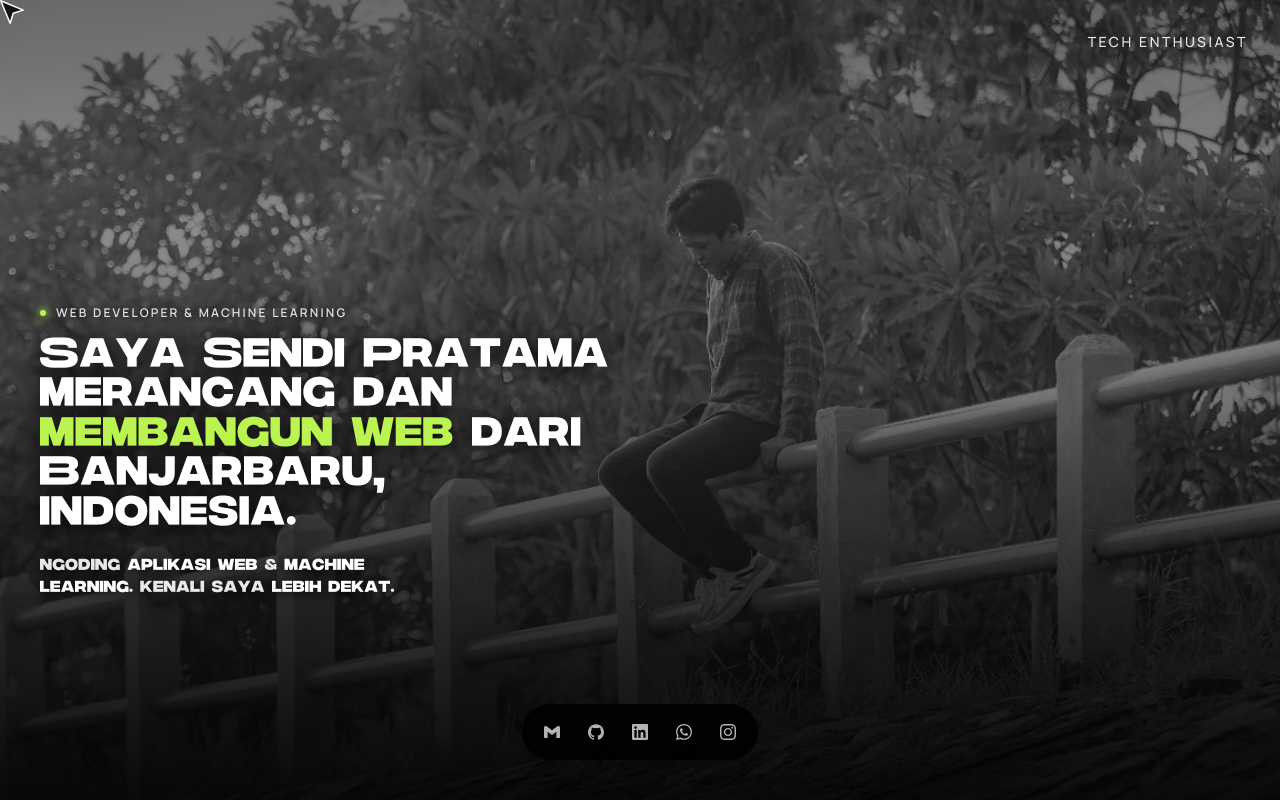
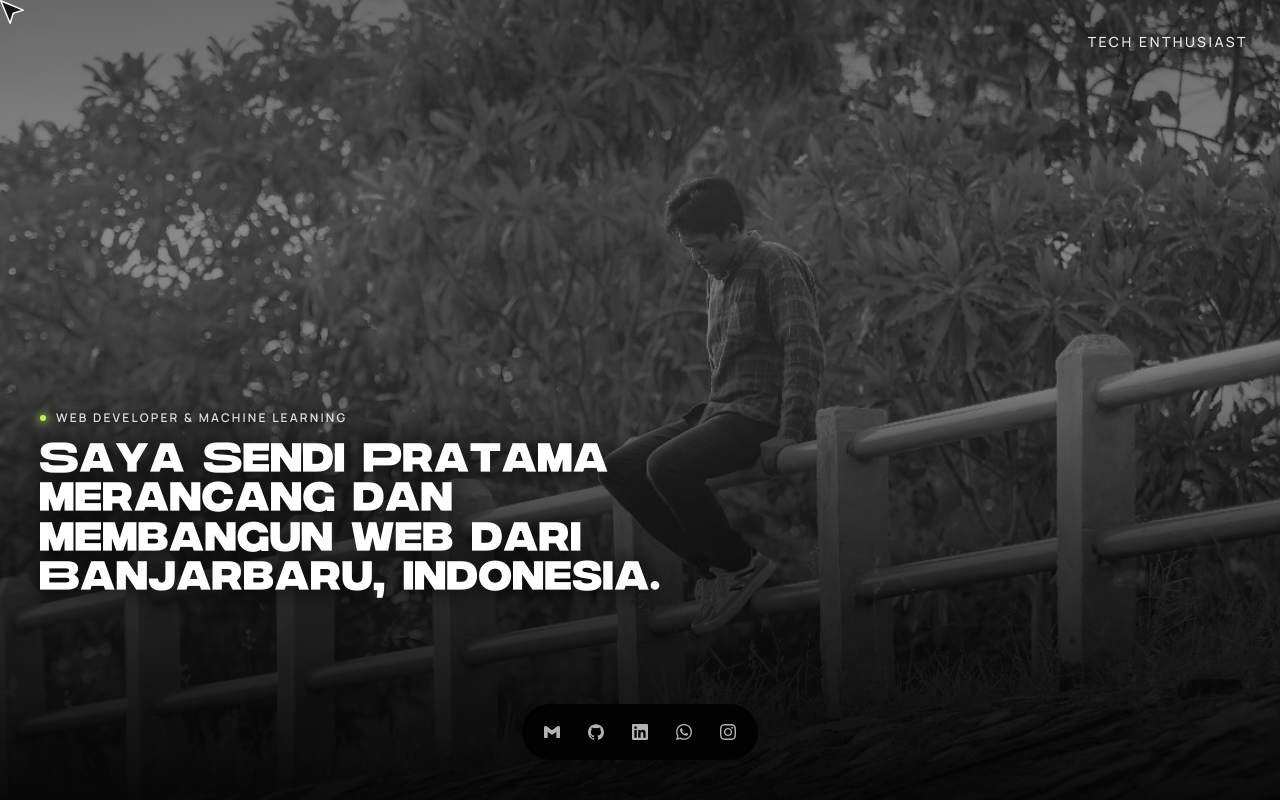
Before and after one commit to sendi8921/PORTOFOLIO, a React (Vite) app: page / in a window 1280 px wide. Shown: the top 800 px of the page. Built offline with nearby package versions, Linux system fonts and the light colour scheme.

Commit message:
perbaiki tampilan

```diff
--- a/src/components/Portfolio.jsx
+++ b/src/components/Portfolio.jsx
@@ -96,7 +96,7 @@ const PROJECTS = [
     tech: ["Figma", "Prototyping", "UI Design", "Design System"],
     description:
       "Desain website toko sepeda dengan halaman Home, Bikes, Parts, Equipment, About, dan Contact. Bergaya bold dengan aksen kuning dan tekstur gelap, lengkap dengan prototype interaktif di Figma.",
-    image: "/projects/figma.jpg",
+    image: "/projects/onestop.jpg",
     href: FIGMA_URL,
     cta: "Buka di Figma",
   },
@@ -489,7 +489,7 @@ export default function PortfolioMinimal() {
           </p>
         </div>
 
-        <div className="absolute bottom-25 left-5 right-5 sm:bottom-50 sm:left-10 sm:right-auto sm:max-w-xl">
+        <div className="absolute bottom-40 left-5 right-5 sm:bottom-50 sm:left-10 sm:right-auto sm:max-w-xl">
           <div className="mb-3 sm:mb-4 flex items-center gap-2.5">
             <span className="h-1.5 w-1.5 rounded-full bg-lime-300 shadow-[0_0_10px_2px_rgba(190,242,100,0.7)]" />
             <span className="text-[11px] sm:text-xs font-semibold uppercase tracking-[0.16em] sm:tracking-[0.18em] text-white/85 drop-shadow-[0_1px_4px_rgba(0,0,0,0.9)]">
@@ -499,16 +499,9 @@ export default function PortfolioMinimal() {
 
           <h1 className="font-cantry text-white font-semibold leading-[1.1] text-2xl sm:text-3xl md:text-4xl drop-shadow-[0_2px_12px_rgba(0,0,0,0.9)] break-words">
             Saya Sendi Pratama merancang dan{" "}
-            <span className="text-lime-300">membangun web</span> dari{" "}
-            Banjarbaru, Indonesia.
+            <span className="">membangun web</span> dari{" "}
+            <span className="whitespace-nowrap">Banjarbaru, Indonesia.</span>
           </h1>
-
-          <p className="font-cantry mt-4 sm:mt-5 text-white/90 text-sm leading-relaxed max-w-sm drop-shadow-[0_1px_6px_rgba(0,0,0,0.9)]">
-            Ngoding{" "}
-            <span className="font-medium text-white">aplikasi web</span> &amp;{" "}
-            <span className="font-medium text-white">machine learning</span>.
-            Kenali saya <span className="font-medium text-white">lebih dekat</span>.
-          </p>
         </div>
       </section>
 
```
Also changed, not shown: public/projects/onestop.jpg (added).
